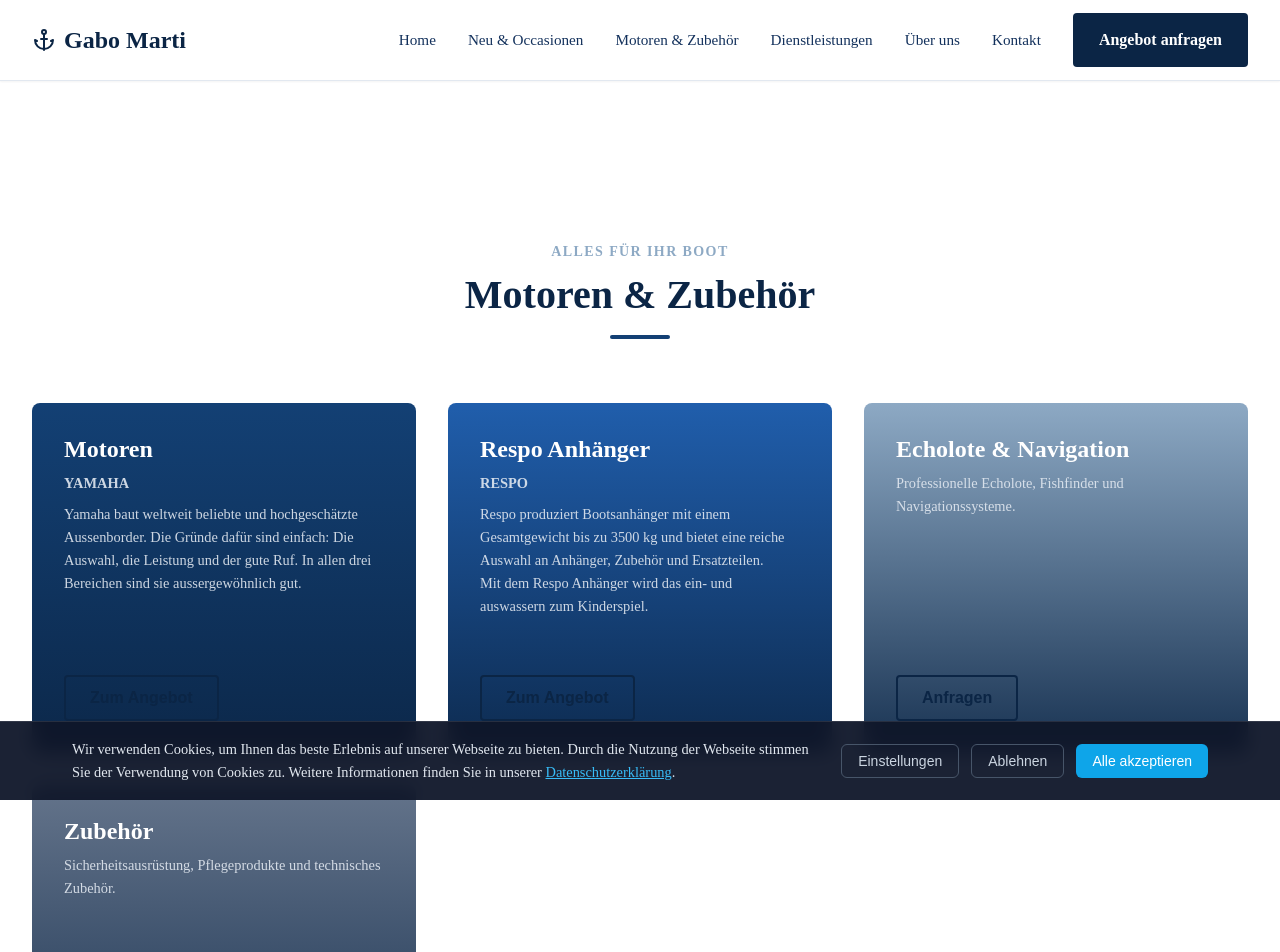
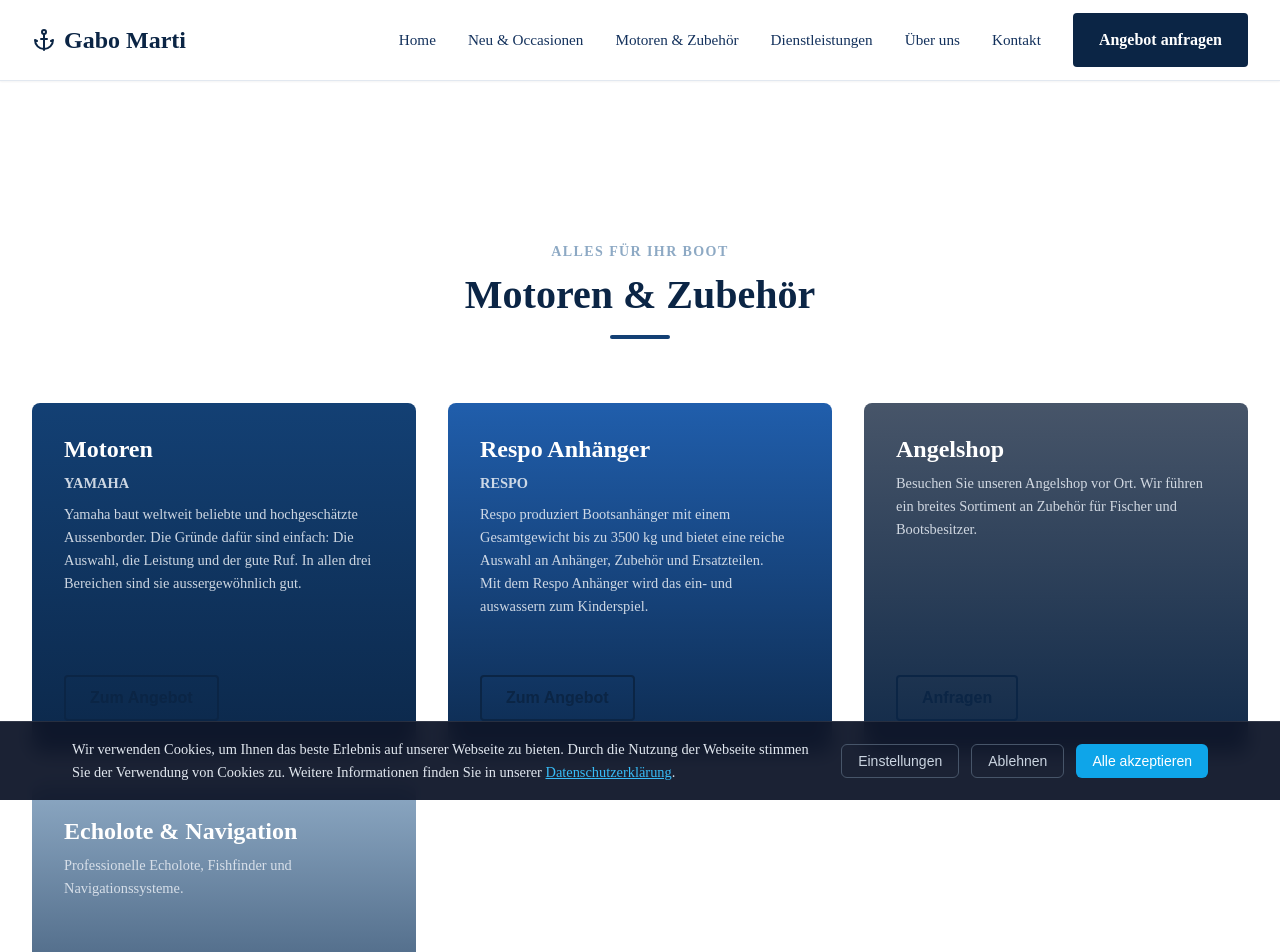
Before and after one commit to raymondgross92/GaboMarti, a Next.js app in the folder gabo-marti-web/: page /products in a window 1280 px wide. Shown: the top 952 px of the page. Built offline with nearby package versions, Linux system fonts and the light colour scheme.

Commit message:
Feat: Add Beratung service and Angelshop product card

```diff
--- a/gabo-marti-web/src/app/products/page.tsx
+++ b/gabo-marti-web/src/app/products/page.tsx
@@ -38,15 +38,15 @@ const PRODUCTS = [
         link: 'https://promot.ch/produkte-type/alle-produkte/anhaenger/respo/'
     },
     {
+        title: 'Angelshop',
+        text: 'Besuchen Sie unseren Angelshop vor Ort. Wir führen ein breites Sortiment an Zubehör für Fischer und Bootsbesitzer.',
+        color: '#475569',
+        link: null
+    },
+    {
         title: 'Echolote & Navigation',
         text: 'Professionelle Echolote, Fishfinder und Navigationssysteme.',
         color: '#8DA9C4',
-        link: null
-    },
-    {
-        title: 'Zubehör',
-        text: 'Sicherheitsausrüstung, Pflegeprodukte und technisches Zubehör.',
-        color: '#64748B', // Greyish
         link: null
     }
 ];
```
Also changed, not shown: gabo-marti-web/src/components/sections/Services.tsx (+6 -1 lines).
